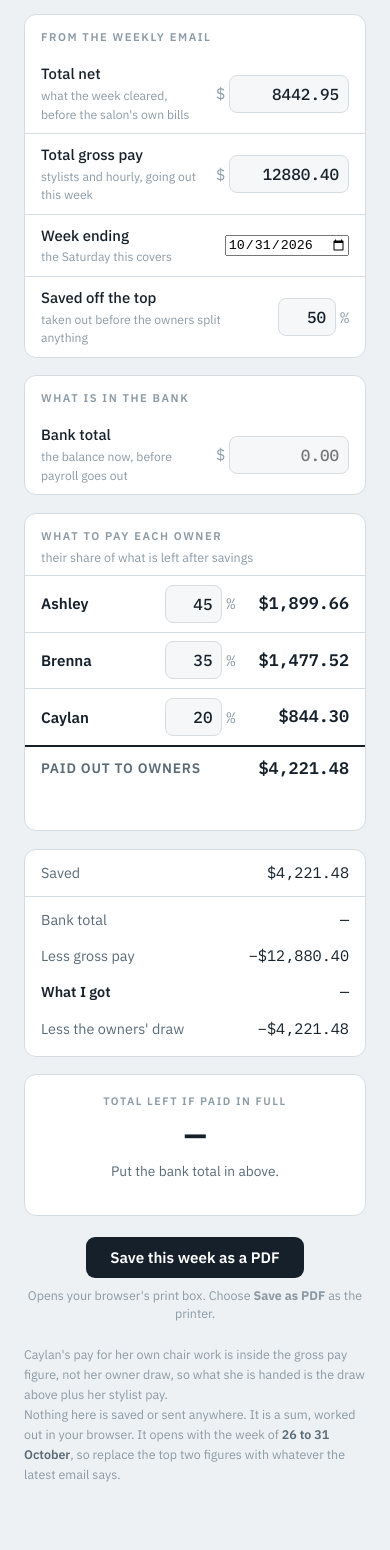
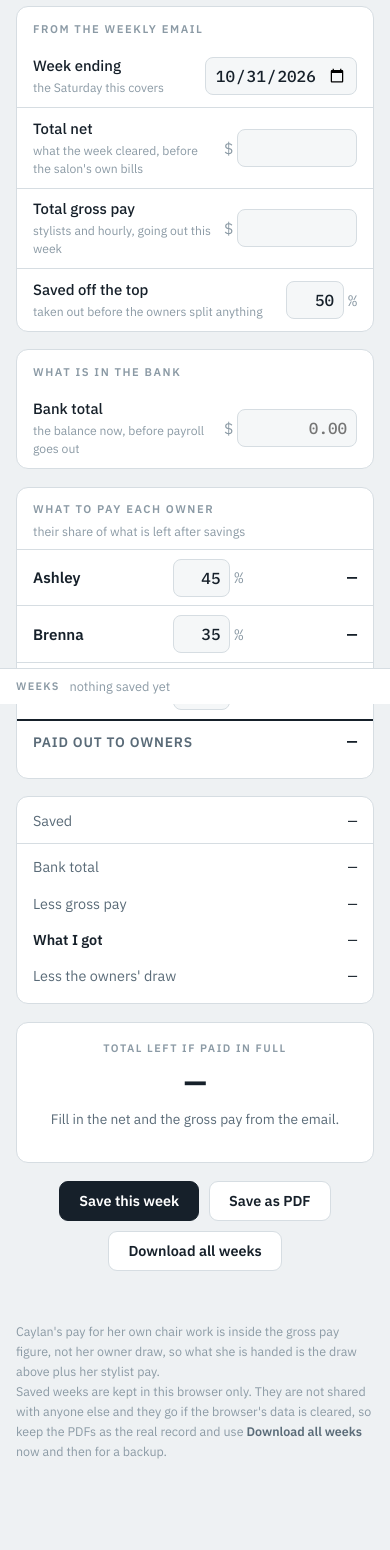
Before and after one commit to oakeemedia-spec/trio-cash-check, a plain HTML site: page index.html in a window 390 px wide. Shown: the part 140-1690 px from the top of the page. Before the commit the page ends 1657 px from the top, so only its background shows below. Drawn offline with Linux system fonts and the light colour scheme.

Commit message:
Save each week, week tabs along the bottom, CSV backup

```diff
--- a/index.html
+++ b/index.html
@@ -5,20 +5,13 @@
 <meta name="viewport" content="width=device-width, initial-scale=1, viewport-fit=cover">
 <meta name="robots" content="noindex, nofollow">
 <title>Trio Cash Check</title>
-<meta name="claude:viewport-fit-sides" content="cover">
 <link rel="stylesheet" href="https://fonts.googleapis.com/css2?family=IBM+Plex+Mono:wght@400;500;600&family=IBM+Plex+Sans:wght@400;500;600;700&display=swap">
 <style>
-/* Layout: one narrow column. Figures in, owner payouts next, bank reconciliation last. */
+/* Layout: one narrow column, week tabs pinned along the bottom like a spreadsheet. */
 :root{
-  --ground:#eef1f3;
-  --card:#ffffff;
-  --ink:#16202a;
-  --ink-soft:#5a6b78;
-  --ink-faint:#8b9aa5;
-  --rule:#d6dde2;
-  --sunk:#f5f7f8;
-  --teal:#0f6b63;
-  --red:#a8322a;
+  --ground:#eef1f3; --card:#ffffff; --ink:#16202a; --ink-soft:#5a6b78;
+  --ink-faint:#8b9aa5; --rule:#d6dde2; --sunk:#f5f7f8;
+  --teal:#0f6b63; --red:#a8322a;
   --sans:"IBM Plex Sans",system-ui,-apple-system,"Segoe UI",sans-serif;
   --mono:"IBM Plex Mono",ui-monospace,"SF Mono",Consolas,monospace;
 }
@@ -37,15 +30,16 @@
 *{box-sizing:border-box}
 body{
   background:var(--ground); color:var(--ink); font-family:var(--sans);
-  line-height:1.5; -webkit-font-smoothing:antialiased;
+  line-height:1.5; -webkit-font-smoothing:antialiased; margin:0;
   padding-left:max(16px,env(safe-area-inset-left,0px));
   padding-right:max(16px,env(safe-area-inset-right,0px));
-  padding-block:clamp(1.5rem,5vw,3rem);
+  padding-block:clamp(1.5rem,5vw,3rem) 5.5rem;
 }
 .wrap{max-width:31rem;margin:0 auto;display:flex;flex-direction:column;gap:1.1rem}
 
 header h1{font-size:clamp(1.5rem,5vw,1.9rem);font-weight:700;letter-spacing:-.02em;margin:0 0 .25rem;text-wrap:balance}
 header p{margin:0;color:var(--ink-soft);font-size:.9rem;max-width:34em}
+.printonly{display:none}
 
 .panel{background:var(--card);border:1px solid var(--rule);border-radius:12px}
 .panel > h2{
@@ -61,12 +55,13 @@ header p{margin:0;color:var(--ink-soft);font-size:.9rem;max-width:34em}
 .field .hint{display:block;color:var(--ink-faint);font-size:.76rem;font-weight:400;margin-top:.1rem}
 .box{display:flex;align-items:center;gap:.25rem}
 .cur{color:var(--ink-faint);font-family:var(--mono);font-size:.95rem}
-input[type="text"]{
+input[type="text"],input[type="date"]{
   font:500 1rem/1 var(--mono); color:var(--ink); background:var(--sunk);
   border:1px solid var(--rule); border-radius:8px; padding:.5rem .55rem;
   width:7.5rem; text-align:right; font-variant-numeric:tabular-nums;
 }
-input[type="text"]:focus-visible{outline:2px solid var(--teal);outline-offset:1px;border-color:transparent}
+input[type="date"]{width:9.5rem;text-align:left}
+input:focus-visible{outline:2px solid var(--teal);outline-offset:1px;border-color:transparent}
 input.pct{width:3.6rem}
 
 .owner{display:flex;align-items:center;gap:.6rem;padding:.55rem 1rem;border-top:1px solid var(--rule)}
@@ -76,7 +71,7 @@ input.pct{width:3.6rem}
 .owner.tot{border-top:2px solid var(--ink)}
 .owner.tot .nm{font-weight:600;color:var(--ink-soft);font-size:.86rem;
   letter-spacing:.06em;text-transform:uppercase}
-.warn{padding:.2rem 1rem .7rem;color:var(--red);font-size:.82rem;min-height:0}
+.warn{padding:.2rem 1rem .7rem;color:var(--red);font-size:.82rem;margin:0}
 
 .line{display:flex;align-items:baseline;gap:.75rem;padding:.42rem 1rem}
 .line .lab{flex:1;min-width:0;font-size:.9rem;color:var(--ink-soft)}
@@ -94,38 +89,51 @@ input.pct{width:3.6rem}
 .answer .v.ok{color:var(--teal)}
 .answer .note{font-size:.86rem;color:var(--ink-soft);margin-top:.5rem;min-height:1.3em}
 
-.actions{text-align:center;padding-top:.2rem}
-.actions button{
-  font:600 .95rem/1 var(--sans); color:var(--card); background:var(--ink);
-  border:none; border-radius:9px; padding:.8rem 1.5rem; cursor:pointer;
+.actions{display:flex;flex-wrap:wrap;gap:.6rem;justify-content:center}
+button{font:600 .9rem/1 var(--sans);border-radius:9px;padding:.75rem 1.2rem;cursor:pointer;border:1px solid var(--rule)}
+button.primary{color:var(--card);background:var(--ink);border-color:var(--ink)}
+button.ghost{color:var(--ink);background:var(--card)}
+button:hover{opacity:.88}
+button:focus-visible{outline:2px solid var(--teal);outline-offset:2px}
+.saved-msg{text-align:center;color:var(--teal);font-size:.82rem;min-height:1.2em;margin:0}
+
+footer{color:var(--ink-faint);font-size:.78rem;line-height:1.6}
+footer b{color:var(--ink-soft);font-weight:600}
+
+/* week tabs, pinned along the bottom */
+.tabs{
+  position:fixed; left:0; right:0; bottom:0; z-index:5;
+  background:var(--card); border-top:1px solid var(--rule);
+  padding:.5rem max(16px,env(safe-area-inset-left,0px));
+  padding-bottom:calc(.5rem + env(safe-area-inset-bottom,0px));
+  display:flex; align-items:center; gap:.4rem; overflow-x:auto;
 }
-.actions button:hover{opacity:.88}
-.actions button:focus-visible{outline:2px solid var(--teal);outline-offset:2px}
-.hint-c{color:var(--ink-faint);font-size:.78rem;margin:.5rem 0 0}
-.printonly{display:none}
+.tabs .lab{color:var(--ink-faint);font-size:.68rem;letter-spacing:.12em;
+  text-transform:uppercase;font-weight:600;white-space:nowrap;padding-right:.2rem}
+.tabs button{
+  font:600 .82rem/1 var(--mono); padding:.45rem .7rem; border-radius:7px;
+  background:var(--sunk); color:var(--ink-soft); border:1px solid var(--rule);
+  white-space:nowrap; font-variant-numeric:tabular-nums;
+}
+.tabs button.on{background:var(--ink);color:var(--card);border-color:var(--ink)}
+.tabs .none{color:var(--ink-faint);font-size:.8rem}
 
 @media print{
-  /* a record, not a screenshot of a form: no boxes, no buttons, no dark ground */
   :root{--ground:#fff;--card:#fff;--ink:#000;--ink-soft:#333;--ink-faint:#555;
         --rule:#bbb;--sunk:#fff;--teal:#000;--red:#000;color-scheme:light}
   body{padding:0;background:#fff}
   .wrap{max-width:100%;gap:.5rem}
-  .actions,.hint,header p{display:none}
+  .actions,.hint,.tabs,.saved-msg,header p:not(.printonly){display:none}
   .printonly{display:block;color:#555;font-size:.8rem;margin-top:.15rem}
   .panel{border:1px solid #bbb;break-inside:avoid}
-  input[type="text"],input[type="date"]{
-    border:none;background:transparent;padding:0;width:auto;font-weight:600}
+  input[type="text"],input[type="date"]{border:none;background:transparent;padding:0;width:auto;font-weight:600}
   .answer{border:2px solid #000}
   .answer .v{color:#000 !important}
   footer{font-size:.7rem;color:#666}
 }
-footer{color:var(--ink-faint);font-size:.78rem;line-height:1.6;padding-top:.3rem}
-footer b{color:var(--ink-soft);font-weight:600}
 </style>
 </head>
 <body>
-
-
 <div class="wrap">
   <header>
     <h1>Trio Cash Check</h1>
@@ -137,63 +145,46 @@ footer b{color:var(--ink-soft);font-weight:600}
   <div class="panel">
     <h2>From the weekly email</h2>
     <div class="field first">
-      <label for="net">Total net
-        <span class="hint">what the week cleared, before the salon's own bills</span></label>
-      <span class="box"><span class="cur">$</span>
-        <input id="net" type="text" inputmode="decimal" value="8442.95" autocomplete="off"></span>
-    </div>
-    <div class="field">
-      <label for="payroll">Total gross pay
-        <span class="hint">stylists and hourly, going out this week</span></label>
-      <span class="box"><span class="cur">$</span>
-        <input id="payroll" type="text" inputmode="decimal" value="12880.40" autocomplete="off"></span>
-    </div>
-    <div class="field">
-      <label for="weekend">Week ending
-        <span class="hint">the Saturday this covers</span></label>
+      <label for="weekend">Week ending<span class="hint">the Saturday this covers</span></label>
       <span class="box"><input id="weekend" type="date" autocomplete="off"></span>
     </div>
     <div class="field">
-      <label for="saved">Saved off the top
-        <span class="hint">taken out before the owners split anything</span></label>
-      <span class="box">
-        <input id="saved" class="pct" type="text" inputmode="decimal" value="50" autocomplete="off">
-        <span class="cur">%</span></span>
+      <label for="net">Total net<span class="hint">what the week cleared, before the salon's own bills</span></label>
+      <span class="box"><span class="cur">$</span>
+        <input id="net" type="text" inputmode="decimal" autocomplete="off"></span>
+    </div>
+    <div class="field">
+      <label for="payroll">Total gross pay<span class="hint">stylists and hourly, going out this week</span></label>
+      <span class="box"><span class="cur">$</span>
+        <input id="payroll" type="text" inputmode="decimal" autocomplete="off"></span>
+    </div>
+    <div class="field">
+      <label for="saved">Saved off the top<span class="hint">taken out before the owners split anything</span></label>
+      <span class="box"><input id="saved" class="pct" type="text" inputmode="decimal" value="50" autocomplete="off"><span class="cur">%</span></span>
     </div>
   </div>
 
   <div class="panel">
     <h2>What is in the bank</h2>
     <div class="field first">
-      <label for="bank">Bank total
-        <span class="hint">the balance now, before payroll goes out</span></label>
+      <label for="bank">Bank total<span class="hint">the balance now, before payroll goes out</span></label>
       <span class="box"><span class="cur">$</span>
         <input id="bank" type="text" inputmode="decimal" placeholder="0.00" autocomplete="off"></span>
     </div>
   </div>
 
   <div class="panel">
-    <h2>What to pay each owner
-      <span class="sub">their share of what is left after savings</span></h2>
-    <div class="owner">
-      <span class="nm">Ashley</span>
+    <h2>What to pay each owner<span class="sub">their share of what is left after savings</span></h2>
+    <div class="owner"><span class="nm">Ashley</span>
       <span class="box"><input id="p-ashley" class="pct" type="text" inputmode="decimal" value="45" autocomplete="off"><span class="cur">%</span></span>
-      <span class="pay" id="d-ashley">&mdash;</span>
-    </div>
-    <div class="owner">
-      <span class="nm">Brenna</span>
+      <span class="pay" id="d-ashley">&mdash;</span></div>
+    <div class="owner"><span class="nm">Brenna</span>
       <span class="box"><input id="p-brenna" class="pct" type="text" inputmode="decimal" value="35" autocomplete="off"><span class="cur">%</span></span>
-      <span class="pay" id="d-brenna">&mdash;</span>
-    </div>
-    <div class="owner">
-      <span class="nm">Caylan</span>
+      <span class="pay" id="d-brenna">&mdash;</span></div>
+    <div class="owner"><span class="nm">Caylan</span>
       <span class="box"><input id="p-caylan" class="pct" type="text" inputmode="decimal" value="20" autocomplete="off"><span class="cur">%</span></span>
-      <span class="pay" id="d-caylan">&mdash;</span>
-    </div>
-    <div class="owner tot">
-      <span class="nm">Paid out to owners</span>
-      <span class="pay" id="d-total">&mdash;</span>
-    </div>
+      <span class="pay" id="d-caylan">&mdash;</span></div>
+    <div class="owner tot"><span class="nm">Paid out to owners</span><span class="pay" id="d-total">&mdash;</span></div>
     <p class="warn" id="pct-warn"></p>
   </div>
 
@@ -212,26 +203,31 @@ footer b{color:var(--ink-soft);font-weight:600}
   </div>
 
   <div class="actions">
-    <button id="print" type="button">Save this week as a PDF</button>
-    <p class="hint-c">Opens your browser's print box. Choose <b>Save as PDF</b> as the printer.</p>
+    <button id="save" class="primary" type="button">Save this week</button>
+    <button id="print" class="ghost" type="button">Save as PDF</button>
+    <button id="csv" class="ghost" type="button">Download all weeks</button>
   </div>
+  <p class="saved-msg" id="msg"></p>
 
   <footer>
     Caylan's pay for her own chair work is inside the gross pay figure, not her owner
     draw, so what she is handed is the draw above plus her stylist pay.<br>
-    Nothing here is saved or sent anywhere. It is a sum, worked out in your browser.
-    It opens with the week of <b>26 to 31 October</b>, so replace the top two figures
-    with whatever the latest email says.
+    Saved weeks are kept in this browser only. They are not shared with anyone else and
+    they go if the browser's data is cleared, so keep the PDFs as the real record and
+    use <b>Download all weeks</b> now and then for a backup.
   </footer>
 </div>
 
+<nav class="tabs" id="tabs" aria-label="Saved weeks"></nav>
+
 <script>
 (function () {
-  var keys = ["net","payroll","saved","bank","p-ashley","p-brenna","p-caylan"];
-  var outs = ["d-ashley","d-brenna","d-caylan","d-total","pct-warn",
-              "o-saved","o-bank","o-pay","o-got","o-less","o-left","o-note"];
+  var STORE = "trio-weeks";
+  var FIELDS = ["weekend","net","payroll","saved","bank","p-ashley","p-brenna","p-caylan"];
   var el = {};
-  keys.concat(outs).forEach(function (k) { el[k] = document.getElementById(k); });
+  FIELDS.concat(["d-ashley","d-brenna","d-caylan","d-total","pct-warn","o-saved","o-bank",
+                 "o-pay","o-got","o-less","o-left","o-note","tabs","msg","stamp"])
+        .forEach(function (k) { el[k] = document.getElementById(k); });
 
   function num(input) {
     var v = parseFloat(String(input.value || "").replace(/[^0-9.\-]/g, ""));
@@ -241,40 +237,96 @@ footer b{color:var(--ink-soft);font-weight:600}
     var s = Math.abs(v).toLocaleString("en-US", { minimumFractionDigits: 2, maximumFractionDigits: 2 });
     return (v < 0 ? "−$" : "$") + s;
   }
-  function dash(node) { node.innerHTML = "&mdash;"; }
+  function dash(n) { n.innerHTML = "&mdash;"; }
+  function lastSaturday() {
+    var d = new Date();
+    d.setDate(d.getDate() - ((d.getDay() + 1) % 7 || 7));
+    return d.toISOString().slice(0, 10);
+  }
+  function pretty(iso) {
+    if (!iso) return "";
+    var d = new Date(iso + "T12:00:00");
+    return d.toLocaleDateString("en-US", { month: "short", day: "numeric" });
+  }
 
+  /* ---------- saved weeks ---------- */
+  function readAll() {
+    try { return JSON.parse(localStorage.getItem(STORE) || "{}") || {}; }
+    catch (e) { return {}; }
+  }
+  function writeAll(obj) {
+    try { localStorage.setItem(STORE, JSON.stringify(obj)); return true; }
+    catch (e) { return false; }
+  }
+  function current() {
+    var o = {};
+    FIELDS.forEach(function (k) { o[k] = el[k].value; });
+    return o;
+  }
+  function load(week) {
+    var all = readAll();
+    if (!all[week]) return;
+    FIELDS.forEach(function (k) { if (all[week][k] !== undefined) el[k].value = all[week][k]; });
+    paint(); run(); stamp();
+  }
+  function paint() {
+    var all = readAll();
+    var weeks = Object.keys(all).sort();            // oldest left, like spreadsheet tabs
+    el.tabs.innerHTML = "";
+    var lab = document.createElement("span");
+    lab.className = "lab"; lab.textContent = "Weeks";
+    el.tabs.appendChild(lab);
+    if (!weeks.length) {
+      var none = document.createElement("span");
+      none.className = "none"; none.textContent = "nothing saved yet";
+      el.tabs.appendChild(none);
+      return;
+    }
+    weeks.forEach(function (w) {
+      var b = document.createElement("button");
+      b.type = "button"; b.textContent = pretty(w);
+      b.title = "Week ending " + w;
+      if (w === el.weekend.value) b.className = "on";
+      b.addEventListener("click", function () { load(w); });
+      el.tabs.appendChild(b);
+    });
+    el.tabs.scrollLeft = el.tabs.scrollWidth;
+  }
+
+  /* ---------- the sum ---------- */
   function run() {
     var net = num(el.net), pay = num(el.payroll), bank = num(el.bank);
     var savedPct = num(el.saved); if (savedPct === null) savedPct = 0;
     savedPct = Math.min(100, Math.max(0, savedPct)) / 100;
 
-    var shares = { ashley: num(el["p-ashley"]) || 0,
-                   brenna: num(el["p-brenna"]) || 0,
-                   caylan: num(el["p-caylan"]) || 0 };
-    var shareSum = shares.ashley + shares.brenna + shares.caylan;
+    var sh = { ashley: num(el["p-ashley"]) || 0, brenna: num(el["p-brenna"]) || 0,
+               caylan: num(el["p-caylan"]) || 0 };
+    var shareSum = sh.ashley + sh.brenna + sh.caylan;
     el["pct-warn"].textContent = Math.abs(shareSum - 100) < 0.01
       ? "" : "The owner shares add up to " + shareSum + "%, not 100%.";
 
     if (net === null) {
       ["d-ashley","d-brenna","d-caylan","d-total","o-saved"].forEach(function (k) { dash(el[k]); });
     } else {
-      var saved = net * savedPct, remaining = net - saved;
-      el["o-saved"].textContent = cash(saved);
+      var remaining = net * (1 - savedPct);
+      el["o-saved"].textContent = cash(net * savedPct);
+      var paid = 0;
       ["ashley","brenna","caylan"].forEach(function (n) {
-        el["d-" + n].textContent = cash(remaining * (shares[n] / 100));
+        var v = Math.round(remaining * (sh[n] / 100) * 100) / 100;   // pay whole cents
+        paid += v;
+        el["d-" + n].textContent = cash(v);
       });
-      el["d-total"].textContent = cash(remaining * (shareSum / 100));
+      el["d-total"].textContent = cash(paid);
+      el._paid = paid;
     }
 
     if (net === null || pay === null) {
       ["o-bank","o-pay","o-got","o-less","o-left"].forEach(function (k) { dash(el[k]); });
       el["o-left"].className = "v";
       el["o-note"].textContent = "Fill in the net and the gross pay from the email.";
-      save();
       return;
     }
-
-    var owners = net * (1 - savedPct) * (shareSum / 100);
+    var owners = el._paid || 0;
     el["o-pay"].textContent = cash(-pay);
     el["o-less"].textContent = cash(-owners);
 
@@ -282,10 +334,8 @@ footer b{color:var(--ink-soft);font-weight:600}
       dash(el["o-bank"]); dash(el["o-got"]); dash(el["o-left"]);
       el["o-left"].className = "v";
       el["o-note"].textContent = "Put the bank total in above.";
-      save();
       return;
     }
-
     var got = bank - pay, left = got - owners;
     el["o-bank"].textContent = cash(bank);
     el["o-got"].textContent = cash(got);
@@ -296,49 +346,67 @@ footer b{color:var(--ink-soft);font-weight:600}
       : (left < 0
          ? "Payroll is covered, the owners' draw is not. Short by " + cash(Math.abs(left)) + "."
          : "Payroll and the owners' draw are both covered.");
-    save();
   }
 
-  function save() {
-    try {
-      var keep = {};
-      ["net","payroll","saved","p-ashley","p-brenna","p-caylan"].forEach(function (k) {
-        keep[k] = el[k].value;
-      });
-      localStorage.setItem("trio-cash-check", JSON.stringify(keep));
-    } catch (e) {}
-  }
-
-  try {
-    var was = JSON.parse(localStorage.getItem("trio-cash-check") || "null");
-    if (was) {
-      Object.keys(was).forEach(function (k) { if (el[k] && was[k]) el[k].value = was[k]; });
-    }
-  } catch (e) {}
-
-  var wk = document.getElementById("weekend");
-  if (!wk.value) {
-    var d = new Date();
-    d.setDate(d.getDate() - ((d.getDay() + 1) % 7 || 7));   // the Saturday just gone
-    wk.value = d.toISOString().slice(0, 10);
-  }
   function stamp() {
-    var d = wk.value ? new Date(wk.value + "T12:00:00") : null;
-    document.getElementById("stamp").textContent =
+    var iso = el.weekend.value;
+    var d = iso ? new Date(iso + "T12:00:00") : null;
+    el.stamp.textContent =
       (d ? "Week ending " + d.toLocaleDateString("en-US",
             { weekday: "long", month: "long", day: "numeric", year: "numeric" }) + " · " : "") +
       "prepared " + new Date().toLocaleDateString("en-US",
             { month: "long", day: "numeric", year: "numeric" });
   }
-  wk.addEventListener("input", stamp);
-  stamp();
+  function say(t) { el.msg.textContent = t; setTimeout(function () { el.msg.textContent = ""; }, 3500); }
+
+  /* ---------- buttons ---------- */
+  document.getElementById("save").addEventListener("click", function () {
+    var w = el.weekend.value;
+    if (!w) { say("Put a week-ending date in first."); return; }
+    var all = readAll();
+    all[w] = current();
+    say(writeAll(all) ? "Saved week ending " + pretty(w) + "."
+                      : "This browser will not let the page save anything.");
+    paint();
+  });
 
   document.getElementById("print").addEventListener("click", function () { window.print(); });
 
-  keys.forEach(function (k) { el[k].addEventListener("input", run); });
-  run();
+  document.getElementById("csv").addEventListener("click", function () {
+    var all = readAll(), weeks = Object.keys(all).sort();
+    if (!weeks.length) { say("Nothing saved yet."); return; }
+    var head = ["Week ending","Total net","Gross pay","Saved %","Bank total",
+                "Ashley %","Brenna %","Caylan %"];
+    var rows = [head.join(",")];
+    weeks.forEach(function (w) {
+      var r = all[w];
+      rows.push([w, r.net, r.payroll, r.saved, r.bank,
+                 r["p-ashley"], r["p-brenna"], r["p-caylan"]]
+                .map(function (v) { return '"' + String(v === undefined ? "" : v) + '"'; }).join(","));
+    });
+    var blob = new Blob([rows.join("\n")], { type: "text/csv" });
+    var a = document.createElement("a");
+    a.href = URL.createObjectURL(blob);
+    a.download = "trio-cash-check.csv";
+    document.body.appendChild(a); a.click();
+    setTimeout(function () { URL.revokeObjectURL(a.href); a.remove(); }, 1000);
+  });
+
+  /* ---------- start up on the newest saved week ---------- */
+  var all = readAll(), weeks = Object.keys(all).sort();
+  if (weeks.length) {
+    FIELDS.forEach(function (k) {
+      var v = all[weeks[weeks.length - 1]][k];
+      if (v !== undefined) el[k].value = v;
+    });
+  } else {
+    el.weekend.value = lastSaturday();
+  }
+  FIELDS.forEach(function (k) {
+    el[k].addEventListener("input", function () { run(); if (k === "weekend") { paint(); stamp(); } });
+  });
+  paint(); stamp(); run();
 })();
 </script>
-
 </body>
 </html>
```
